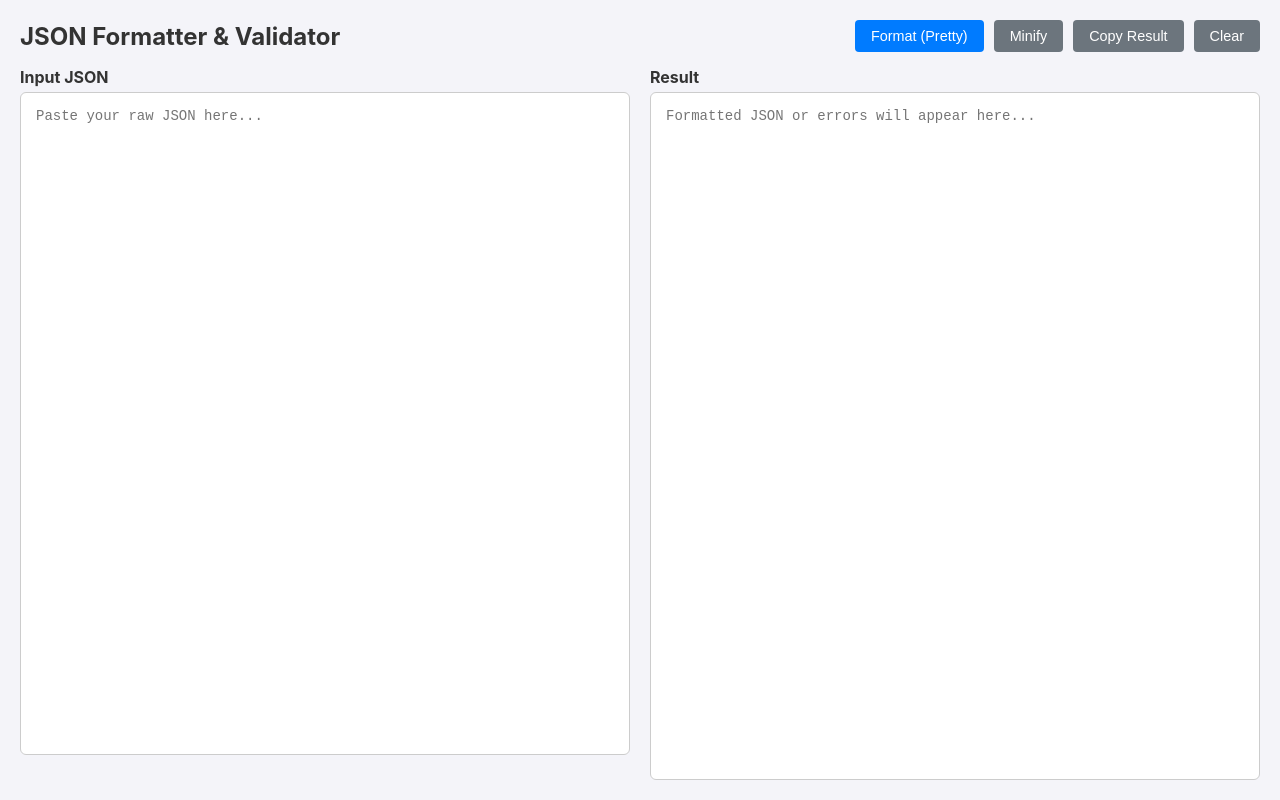
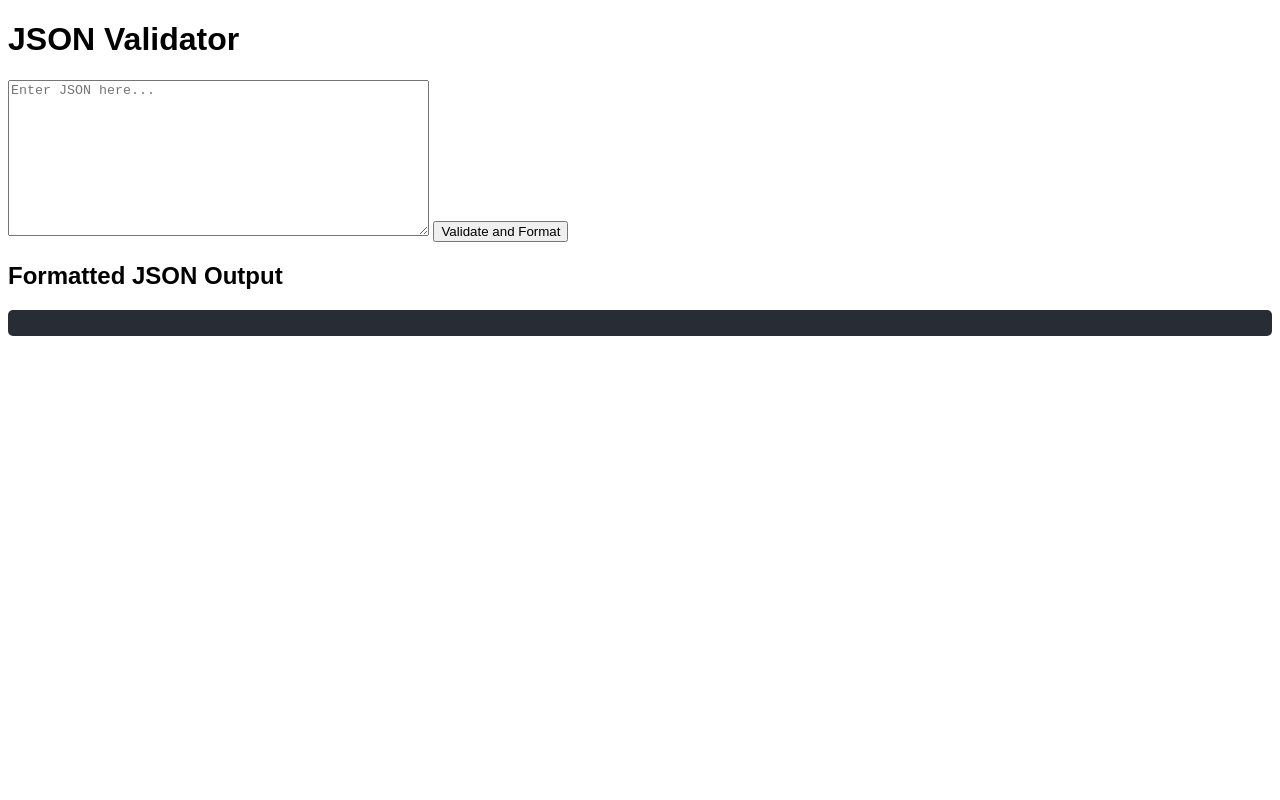
Before and after one commit to garuna799/jsonValidator, a plain HTML site: page index.html in a window 1280 px wide. Drawn offline with nearby package versions, Linux system fonts and the light colour scheme.

Commit message:
Update index.html for JSON highlighting with Highlight.js

```diff
--- a/index.html
+++ b/index.html
@@ -3,198 +3,35 @@
 <head>
     <meta charset="UTF-8">
     <meta name="viewport" content="width=device-width, initial-scale=1.0">
-    <title>Browser-Based JSON Formatter</title>
+    <title>JSON Validator</title>
+    <link rel="stylesheet" href="https://cdnjs.cloudflare.com/ajax/libs/highlight.js/11.7.0/styles/atom-one-dark.min.css">
+    <script src="https://cdnjs.cloudflare.com/ajax/libs/highlight.js/11.7.0/highlight.min.js"></script>
     <style>
-        :root {
-            --bg-color: #f4f4f9;
-            --editor-bg: #ffffff;
-            --text-color: #333;
-            --border-color: #ccc;
-            --accent-color: #007bff;
-            --error-color: #dc3545;
-        }
-
-        body {
-            font-family: -apple-system, BlinkMacSystemFont, "Segoe UI", Roboto, Helvetica, Arial, sans-serif;
-            background-color: var(--bg-color);
-            margin: 0;
-            padding: 20px;
-            display: flex;
-            flex-direction: column;
-            height: 100vh;
-            box-sizing: border-box;
-        }
-
-        header {
-            display: flex;
-            justify-content: space-between;
-            align-items: center;
-            margin-bottom: 15px;
-        }
-
-        h1 { margin: 0; font-size: 1.5rem; color: var(--text-color); }
-
-        .controls {
-            display: flex;
-            gap: 10px;
-        }
-
-        button {
-            padding: 8px 16px;
-            background-color: var(--accent-color);
-            color: white;
-            border: none;
-            border-radius: 4px;
-            cursor: pointer;
-            font-size: 0.9rem;
-            transition: background 0.2s;
-        }
-
-        button:hover { background-color: #0056b3; }
-
-        button.secondary { background-color: #6c757d; }
-        button.secondary:hover { background-color: #5a6268; }
-
-        .editor-container {
-            display: flex;
-            gap: 20px;
-            flex-grow: 1;
-            height: 100%;
-        }
-
-        .pane {
-            flex: 1;
-            display: flex;
-            flex-direction: column;
-        }
-
-        label {
-            font-weight: bold;
-            margin-bottom: 5px;
-            color: var(--text-color);
-        }
-
-        textarea {
-            flex-grow: 1;
-            padding: 15px;
-            border: 1px solid var(--border-color);
-            border-radius: 6px;
-            resize: none;
-            font-family: 'Courier New', Courier, monospace;
-            font-size: 14px;
-            background-color: var(--editor-bg);
-            outline: none;
-        }
-
-        textarea:focus { border-color: var(--accent-color); }
-
-        /* Error state styling */
-        #output.error {
-            border-color: var(--error-color);
-            color: var(--error-color);
-            background-color: #fff8f8;
-        }
-
-        /* Success state styling */
-        .status-msg {
-            font-size: 0.85rem;
-            margin-top: 5px;
-            min-height: 20px;
-        }
-        .status-valid { color: green; }
-        .status-invalid { color: var(--error-color); }
+        body { font-family: Arial, sans-serif; }
+        pre { background: #282c34; padding: 1em; border-radius: 5px; }
+        #output { margin-top: 20px; }
     </style>
 </head>
 <body>
-
-    <header>
-        <h1>JSON Formatter & Validator</h1>
-        <div class="controls">
-            <button onclick="formatJSON()">Format (Pretty)</button>
-            <button class="secondary" onclick="minifyJSON()">Minify</button>
-            <button class="secondary" onclick="copyOutput()">Copy Result</button>
-            <button class="secondary" onclick="clearAll()">Clear</button>
-        </div>
-    </header>
-
-    <div class="editor-container">
-        <div class="pane">
-            <label for="input">Input JSON</label>
-            <textarea id="input" placeholder="Paste your raw JSON here..."></textarea>
-            <div id="input-status" class="status-msg"></div>
-        </div>
-
-        <div class="pane">
-            <label for="output">Result</label>
-            <textarea id="output" readonly placeholder="Formatted JSON or errors will appear here..."></textarea>
-        </div>
+    <h1>JSON Validator</h1>
+    <textarea id="input" rows="10" cols="50" placeholder="Enter JSON here..."></textarea>
+    <button id="validate">Validate and Format</button>
+    <div id="output">
+        <h2>Formatted JSON Output</h2>
+        <pre><code id="jsonOutput" class="json"></code></pre>
     </div>
-
     <script>
-        const inputArea = document.getElementById('input');
-        const outputArea = document.getElementById('output');
-        const statusMsg = document.getElementById('input-status');
-
-        // Main Format Function
-        function formatJSON() {
-            const raw = inputArea.value;
-            if (!raw.trim()) return; // Do nothing if empty
-
+        document.getElementById('validate').addEventListener('click', function() {
+            const input = document.getElementById('input').value;
             try {
-                // 1. Validate: Parse the string
-                const parsed = JSON.parse(raw);
-
-                // 2. Format: Stringify with 4 space indentation
-                outputArea.value = JSON.stringify(parsed, null, 4);
-
-                // UI Updates
-                outputArea.classList.remove('error');
-                updateStatus(true, "Valid JSON");
-            } catch (error) {
-                handleError(error);
+                const json = JSON.parse(input);
+                const formatted = JSON.stringify(json, null, 4);
+                document.getElementById('jsonOutput').textContent = formatted;
+                hljs.highlightBlock(document.getElementById('jsonOutput'));
+            } catch (e) {
+                alert('Invalid JSON!');
             }
-        }
-
-        // Minify Function (Remove whitespace)
-        function minifyJSON() {
-            const raw = inputArea.value;
-            if (!raw.trim()) return;
-
-            try {
-                const parsed = JSON.parse(raw);
-                outputArea.value = JSON.stringify(parsed); // No indentation args
-                outputArea.classList.remove('error');
-                updateStatus(true, "Valid JSON (Minified)");
-            } catch (error) {
-                handleError(error);
-            }
-        }
-
-        // Error Handling
-        function handleError(error) {
-            outputArea.value = `Error: ${error.message}`;
-            outputArea.classList.add('error');
-            updateStatus(false, "Invalid JSON");
-        }
-
-        function updateStatus(isValid, text) {
-            statusMsg.textContent = text;
-            statusMsg.className = 'status-msg ' + (isValid ? 'status-valid' : 'status-invalid');
-        }
-
-        function copyOutput() {
-            outputArea.select();
-            document.execCommand('copy');
-            // Modern way: navigator.clipboard.writeText(outputArea.value);
-            alert("Copied to clipboard!");
-        }
-
-        function clearAll() {
-            inputArea.value = '';
-            outputArea.value = '';
-            outputArea.classList.remove('error');
-            statusMsg.textContent = '';
-        }
+        });
     </script>
 </body>
 </html>
```
